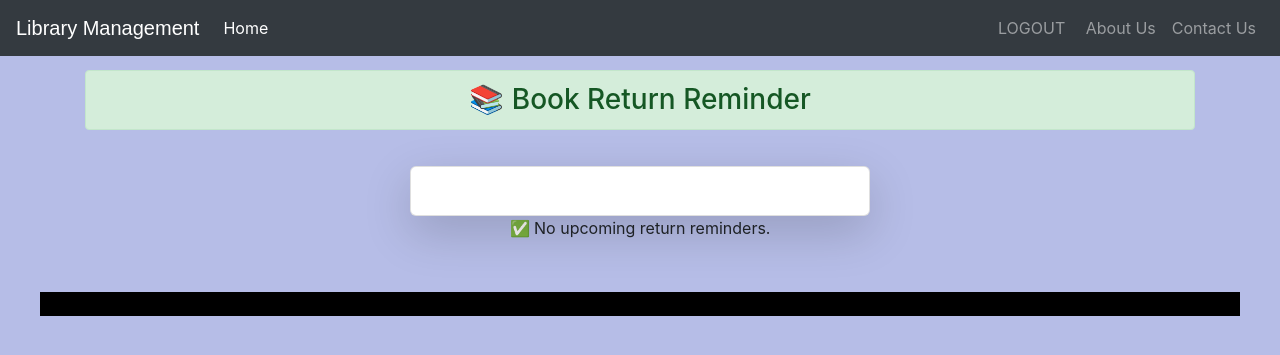
After one commit to awilliams363/FinalProject, a Django app: page /reminder in a window 1280 px wide. The commit adds this page. Shown: the top 355 px of the page. Run offline with Django 3.2, Linux system fonts and the light colour scheme; a user stored in the database is signed in; some libraries are stand-ins or nearby versions.

Commit message:
Added Reminders Function and webpage

```diff
--- a/FinalProject-main/LibraryManagement/LibraryManagement/urls.py
+++ b/FinalProject-main/LibraryManagement/LibraryManagement/urls.py
@@ -55,4 +55,5 @@ urlpatterns = [
     path('aboutus', views.aboutus_view),
     path('contactus', views.contactus_view),
     path('searchbook', views.searchbook_view),
+    path('reminder', views.reminder_view, name='reminder'),
 ]
--- a/FinalProject-main/LibraryManagement/library/views.py
+++ b/FinalProject-main/LibraryManagement/library/views.py
@@ -9,6 +9,8 @@ from datetime import datetime,timedelta,date
 from django.core.mail import send_mail
 from LibraryManagement.settings import EMAIL_HOST_USER
 from django.urls import reverse
+from django.utils import timezone
+from .models import IssuedBook
 
 #This file defines views and their functions and connects them to the desired .html webpage
 #Admin =Librarian. It'll say librarian instead of admin in the webpages
@@ -156,6 +158,10 @@ def addbook_view(request):
 #Will edit login requirements to ensure students and faculty can also view book
 def viewbook_view(request):
     books=models.Book.objects.all()
+    #Manual update to borrowed book6 (student2) to display reminders function and late fee
+    testobj=models.IssuedBook.objects.filter(id='5')
+    testobj.update(issuedate='2025-04-01')
+    testobj.update(expirydate=timezone.now().date() + timedelta(days=7))
     return render(request,'library/viewbook.html',{'books':books})
 
 def bookreturn_view(request):
@@ -235,7 +241,7 @@ def viewissuedbook_view(request):
         fine=0
         if d>15:
             day=d-15
-            fine=day*10
+            fine=day*10.00
 
 
         books=list(models.Book.objects.filter(isbn=ib.isbn))
@@ -317,3 +323,40 @@ def searchbook_view(request):
         else:
             message = "⚠️ Book is currently not available."
     return render(request, 'library/searchbook.html', {'message': message})
+
+@login_required
+def reminder_view(request):
+    today = timezone.now().date()
+    upcoming_dates = [today + timedelta(days=7), today + timedelta(days=2)]
+
+    reminders = []
+
+    try:
+        if request.user.groups.filter(name='STUDENT').exists():
+            student = models.StudentExtra.objects.get(user=request.user)
+            reminders = IssuedBook.objects.filter(
+                major=student.major,
+                expirydate__in=upcoming_dates,
+                status='Borrowed'
+            )
+        elif request.user.groups.filter(name='FACULTY').exists():
+            faculty = models.FacultyExtra.objects.get(user=request.user)
+            reminders = IssuedBook.objects.filter(
+                major=faculty.department,
+                expirydate__in=upcoming_dates,
+                status='Borrowed'
+            )
+    except (models.StudentExtra.DoesNotExist, models.FacultyExtra.DoesNotExist):
+        reminders = []
+
+    reminder_data = []
+    for r in reminders:
+        days_left = (r.expirydate - today).days
+        reminder_data.append({
+            'isbn': r.isbn,
+            'due_date': r.expirydate,
+            'days_left': days_left
+        })
+
+    context = {'reminders': reminder_data}
+    return render(request, 'library/reminder.html', context)
--- a/FinalProject-main/LibraryManagement/templates/library/facultyafterlogin.html
+++ b/FinalProject-main/LibraryManagement/templates/library/facultyafterlogin.html
@@ -49,7 +49,8 @@
       <a href="viewbook" class="btn btn-primary btn-lg active" role="button" aria-pressed="true">View Available Books</a><br><br>
       <a href="issuebook" class="btn btn-primary btn-lg active" role="button" aria-pressed="true">Borrow/Issue Books</a><br><br>
       <a href="returnbook" class="btn btn-primary btn-lg active" role="button" aria-pressed="true">Return Books</a><br><br>
-      <a href="searchbook" class="btn btn-primary btn-lg active" role="button" aria-pressed="true">Search Books</a>
+      <a href="searchbook" class="btn btn-primary btn-lg active" role="button" aria-pressed="true">Search Books</a><br><br>
+      <a href="reminder" class="btn btn-primary btn-lg active" role="button" aria-pressed="true">Check Reminders</a>
         </div>
 
     </div>
--- a/FinalProject-main/LibraryManagement/templates/library/index.html
+++ b/FinalProject-main/LibraryManagement/templates/library/index.html
@@ -82,7 +82,7 @@
 
 
 <div class="jumbotron">
-  <h1 style="text-align:center" class="display-4">Library Management System</h1>
+  <h1 style="text-align:center" class="display-4">University Library Management System (ULMS)</h1>
   <p class="lead">Login or Create an account as a Student, Faculty, or Librarian.</p>
   <hr class="my-4">
 
--- /dev/null
+++ b/FinalProject-main/LibraryManagement/templates/library/reminder.html
@@ -0,0 +1,53 @@
+<!DOCTYPE html>
+<html lang="en">
+<head>
+    <meta charset="UTF-8">
+    <title>Return Reminder</title>
+    <link rel="stylesheet" href="https://stackpath.bootstrapcdn.com/bootstrap/4.3.1/css/bootstrap.min.css">
+    <style>
+        body {
+            background-color: #b6bde7;
+            padding: 40px;
+        }
+        .reminder-item {
+            padding: 10px;
+            margin: 10px 0;
+            border: 1px solid #dee2e6;
+            border-radius: 5px;
+        }
+        .signup-form {
+            padding: 20px;
+            max-width: 500px;
+            margin: auto;
+        }
+    </style>
+</head>
+<body style="background-color:#b6bde7;">
+    {% include "library/navbarstudent.html" %}
+    <div class="container" style="padding-top: 30px; background-color: #b6bde7;">
+        <center><h3 class="alert alert-success">📚 Book Return Reminder</h3></center>
+        <div class="signup-form">
+            <div class="card shadow-lg p-4" style="background: #fff; box-shadow: 0px 2px 2px rgba(0, 0, 0, 0.3); border-radius: 6px;">
+        {% if reminders %}
+            {% for reminder in reminders %}
+                <div class="reminder-item">
+                    <strong>ISBN:</strong> {{ reminder.isbn }}<br>
+                    <strong>Due Date:</strong> {{ reminder.due_date }}<br>
+                    <strong>Time Left:</strong>
+                    {% if reminder.days_left == 7 %}
+                        ⏰ 1 week remaining!
+                    {% elif reminder.days_left == 2 %}
+                        ⚠️ Only 2 days left!
+                    {% endif %}
+                </div>
+            {% endfor %}
+                </div> <!-- Close the card -->
+        {% else %}
+            </div> <!-- Close the card -->
+            <p class="text-center">✅ No upcoming return reminders.</p>
+        </div> <!-- Close container -->
+        {% endif %}
+    </div>
+    {% include "library/footer.html" %}
+</body>
+</html>
--- a/FinalProject-main/LibraryManagement/templates/library/studentafterlogin.html
+++ b/FinalProject-main/LibraryManagement/templates/library/studentafterlogin.html
@@ -51,7 +51,8 @@
       <a href="issuebook" class="btn btn-primary btn-lg active" role="button" aria-pressed="true">Borrow Books</a><br><br>
       <a href="returnbook" class="btn btn-primary btn-lg active" role="button" aria-pressed="true">Return Books</a><br><br>
       <a href="reservebook" class="btn btn-primary btn-lg active" role="button" aria-pressed="true">Reserve Books</a><br><br>
-      <a href="searchbook" class="btn btn-primary btn-lg active" role="button" aria-pressed="true">Search Books</a>
+      <a href="searchbook" class="btn btn-primary btn-lg active" role="button" aria-pressed="true">Search Books</a><br><br>
+      <a href="reminder" class="btn btn-primary btn-lg active" role="button" aria-pressed="true">Check Reminders</a>
     </div>
 
     </div>
--- a/FinalProject-main/LibraryManagement/templates/library/viewissuedbook.html
+++ b/FinalProject-main/LibraryManagement/templates/library/viewissuedbook.html
@@ -72,7 +72,7 @@ border-radius: 5px;
     <th>Book Author</th>
     <th>Issue Date</th>
     <th>Expiry Date</th>
-    <th>Fine</th>
+    <th>Fine (In Dollars)</th>
     <th>Status</th>
     </tr>
     </thead>
--- a/FinalProject-main/LibraryManagement/templates/library/viewissuedbookbystudent.html
+++ b/FinalProject-main/LibraryManagement/templates/library/viewissuedbookbystudent.html
@@ -107,7 +107,7 @@ border-radius: 5px;
     <tr>
     <th>Issue Date</th>
     <th>Expiry Date</th>
-    <th>Fine</th>
+    <th>Fine (In Dollars)</th>
     <th>Status</th>
     </tr>
     </thead>
```
Also changed, not shown: FinalProject-main/LibraryManagement/db.sqlite3, README.md.
